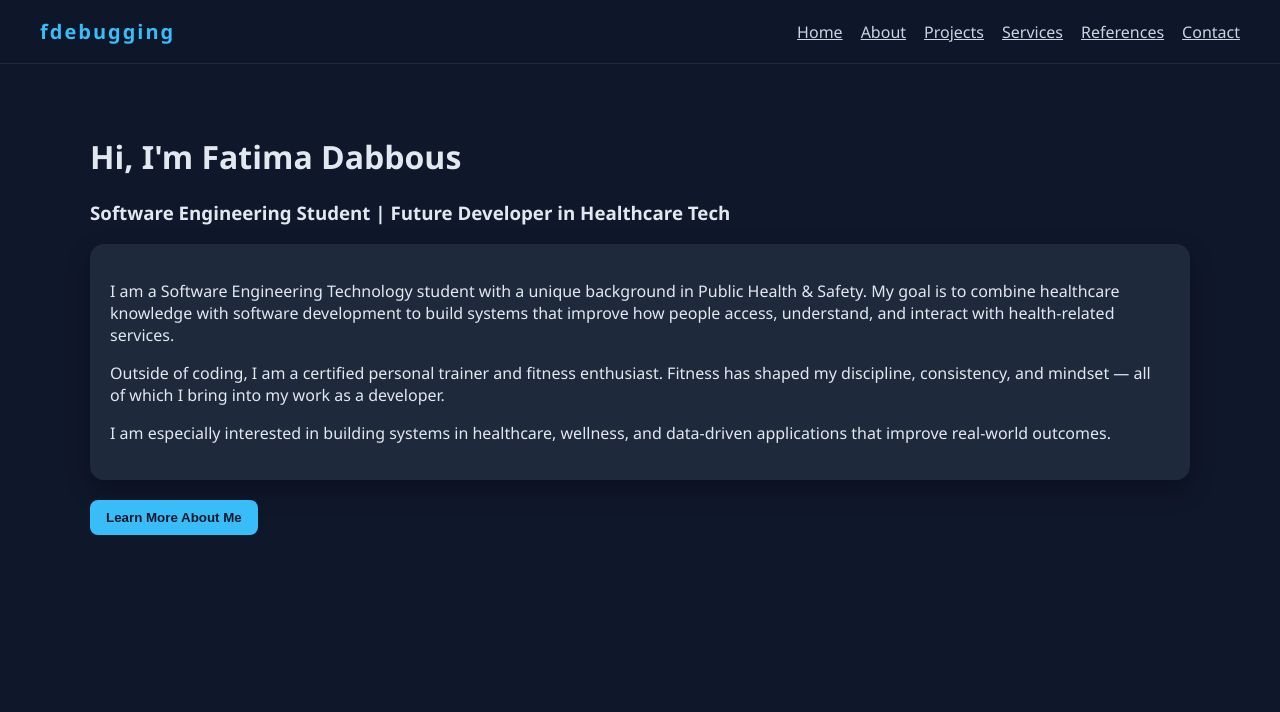
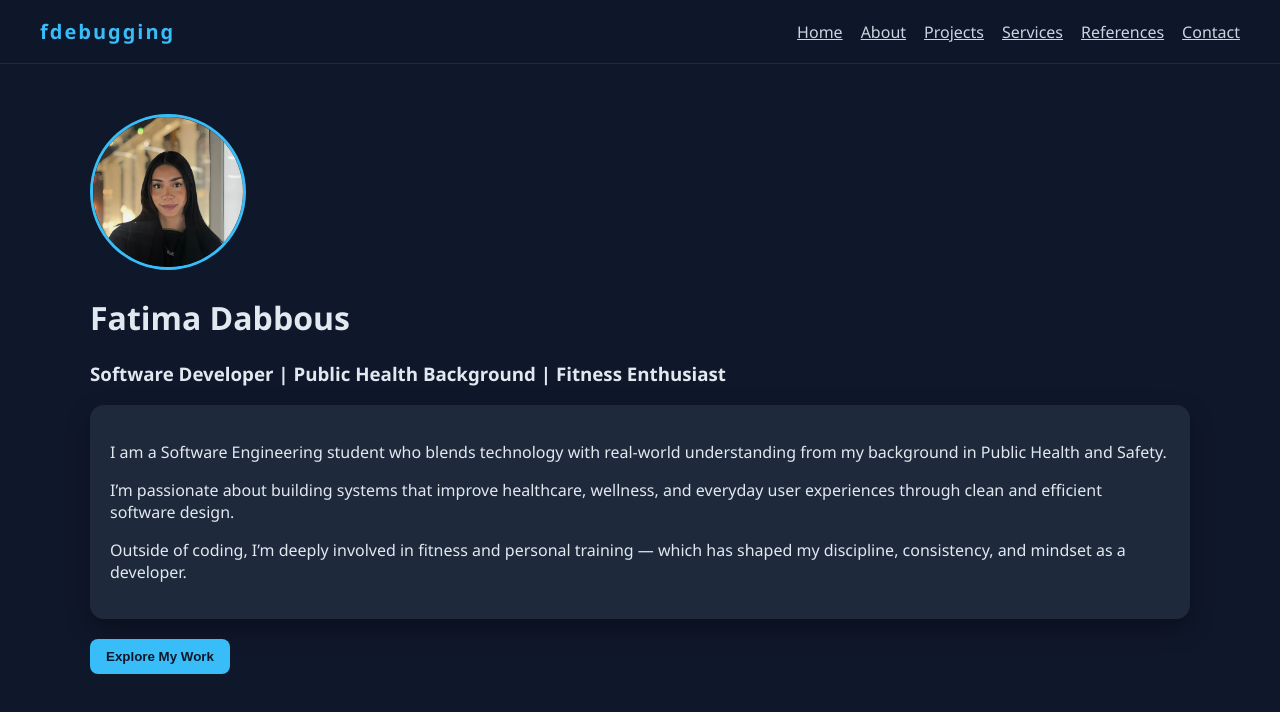
Before and after one commit to fdebugging/COMP229-401, a React (Vite) app in the folder Assignment1/: page / in a window 1280 px wide. Shown: the top 712 px of the page. Built offline with nearby package versions, Linux system fonts and the light colour scheme.

Commit message:
Updated/personalized home page

```diff
--- a/Assignment1/src/pages/Home.jsx
+++ b/Assignment1/src/pages/Home.jsx
@@ -1,33 +1,33 @@
 function Home() {
   return (
     <div className="container">
-      <h1>Hi, I'm Fatima Dabbous</h1>
 
-      <h3>Software Engineering Student | Future Developer in Healthcare Tech</h3>
+      <img src="/me.jpg" className="hero-img" alt="me" />
+
+      <h1>Fatima Dabbous</h1>
+      <h3>Software Developer | Public Health Background | Fitness Enthusiast</h3>
 
       <div className="card">
         <p>
-          I am a Software Engineering Technology student with a unique background
-          in Public Health & Safety. My goal is to combine healthcare knowledge
-          with software development to build systems that improve how people access,
-          understand, and interact with health-related services.
+          I am a Software Engineering student who blends technology with real-world
+          understanding from my background in Public Health and Safety.
         </p>
 
         <p>
-          Outside of coding, I am a certified personal trainer and fitness enthusiast.
-          Fitness has shaped my discipline, consistency, and mindset — all of which I
-          bring into my work as a developer.
+          I’m passionate about building systems that improve healthcare, wellness,
+          and everyday user experiences through clean and efficient software design.
         </p>
 
         <p>
-          I am especially interested in building systems in healthcare, wellness,
-          and data-driven applications that improve real-world outcomes.
+          Outside of coding, I’m deeply involved in fitness and personal training —
+          which has shaped my discipline, consistency, and mindset as a developer.
         </p>
       </div>
 
       <a href="/about">
-        <button>Learn More About Me</button>
+        <button>Explore My Work</button>
       </a>
+
     </div>
   );
 }
```
